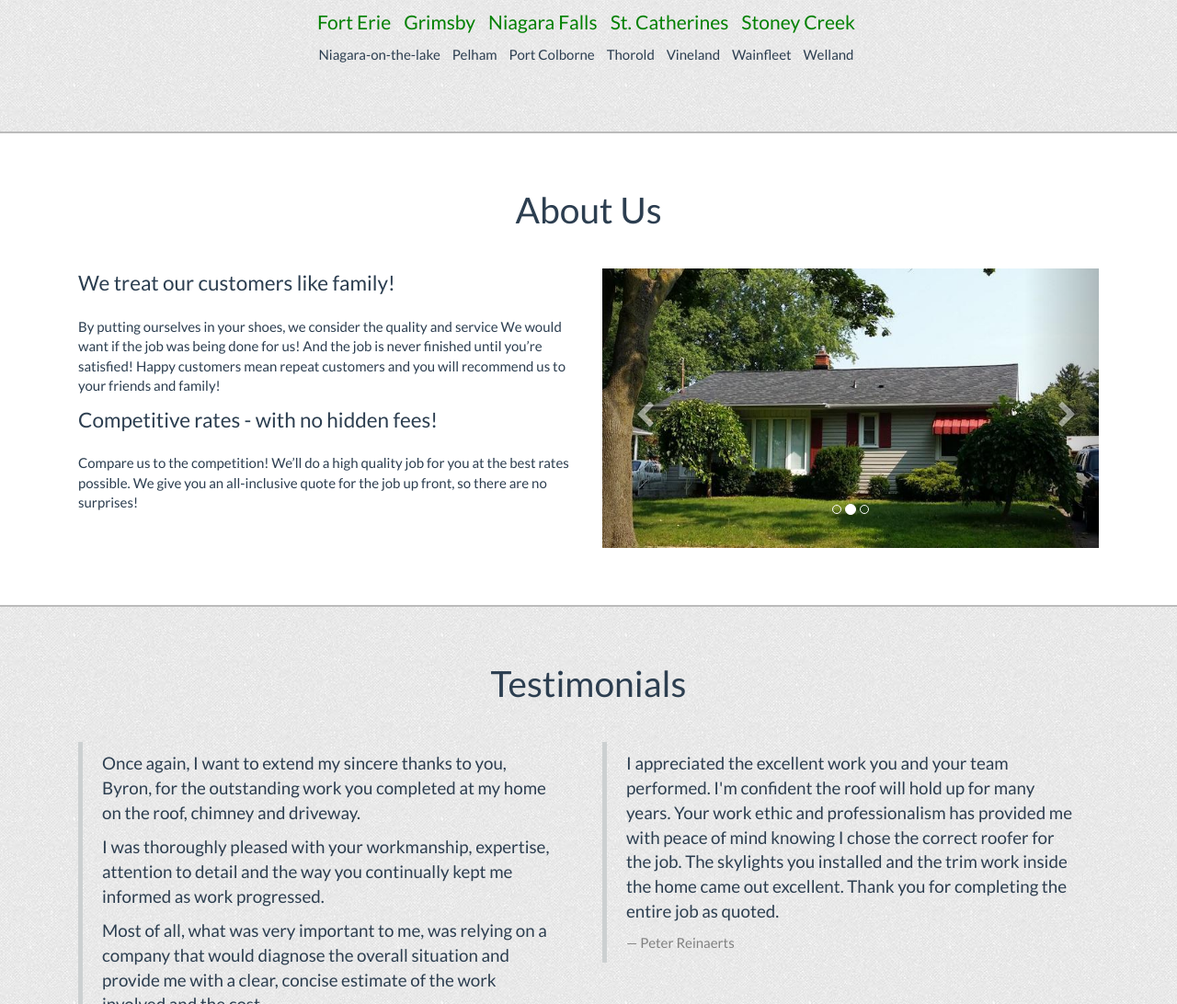
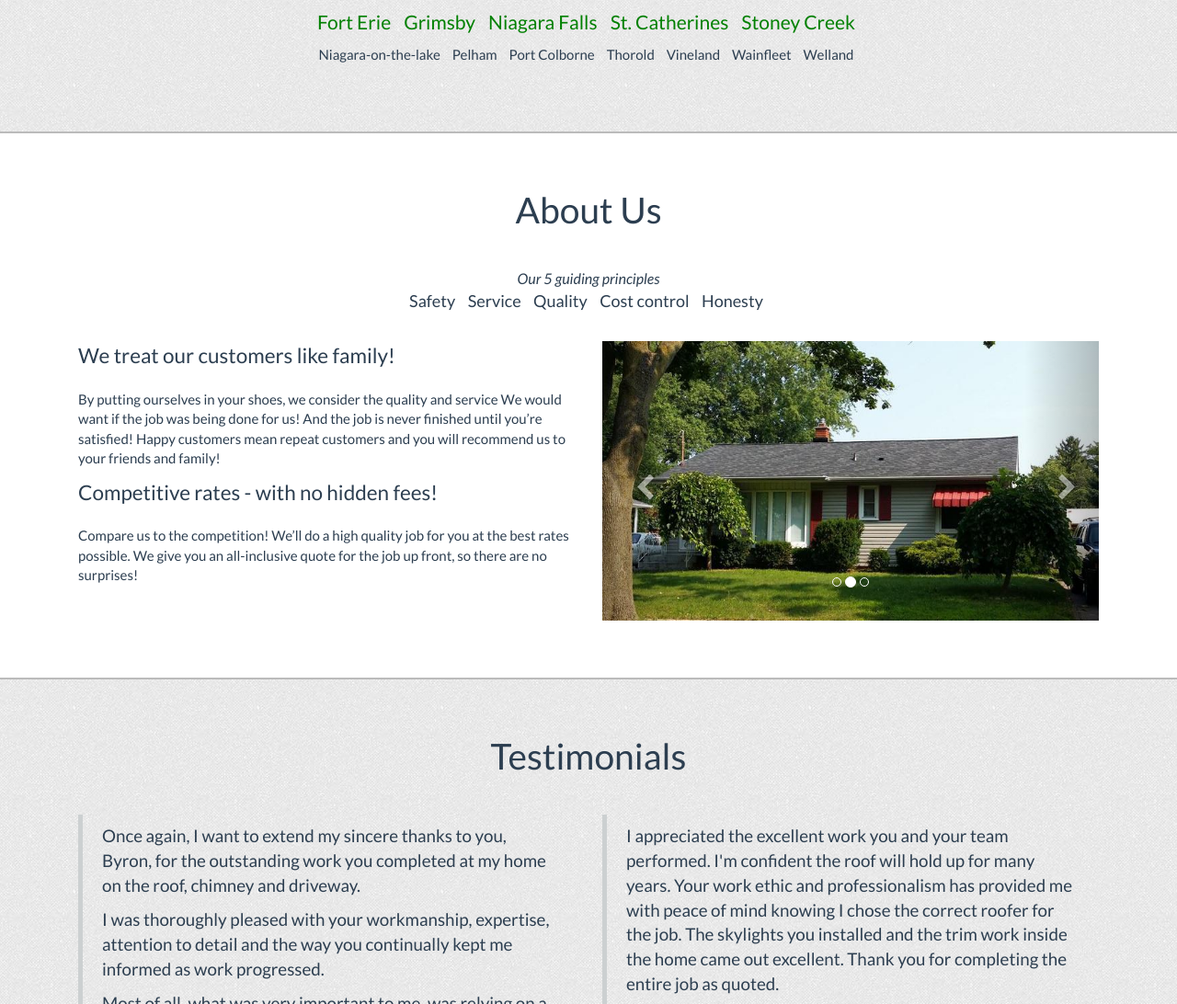
Before and after one commit to sibartlett/integrityrandc, a website: page index.html in a window 1280 px wide. Shown: the part 1277-2369 px from the top of the page at 92% size. Drawn offline with Linux system fonts and the light colour scheme.

Commit message:
Added 5 guiding principles

```diff
--- a/index.html
+++ b/index.html
@@ -48,7 +48,7 @@
         <div class="collapse navbar-collapse" id="navbar-collapse">
           <ul class="nav navbar-nav">
             <li><a href="#services">Services</a></li>
-            <li><a href="#work">About <span class="hidden-sm"> Us</span></a></li>
+            <li><a href="#about">About <span class="hidden-sm"> Us</span></a></li>
             <li><a href="#testimonials">Testimonials</a></li>
           </ul>
           <div class="navbar-form navbar-right">
@@ -219,13 +219,25 @@
       </div>
 
 
-      <div class="section" id="work">
+      <div class="section" id="about">
         <div class="container-fluid">
           <div class="row">
             <div class="col-xs-12">
               <div class="page-header">
                 <h1>About Us</h1>
               </div>
+            </div>
+          </div>
+          <div class="row" id="principles">
+            <div class="col-xs-12">
+              <p>Our 5 guiding principles</p>
+              <ul class="list-inline">
+                <li>Safety</li>
+                <li>Service</li>
+                <li>Quality</li>
+                <li>Cost control</li>
+                <li>Honesty</li>
+              </ul>
             </div>
           </div>
           <div class="row">
--- a/src/less/index.less
+++ b/src/less/index.less
@@ -92,7 +92,20 @@ blockquote .small, blockquote footer, blockquote small {
   }
 }
 
-#work {
+#about {
+  #principles {
+    margin-bottom: 20px;
+    p {
+        text-align: center;
+        font-size: 16px;
+        font-style: italic;
+        margin-bottom: 0;
+    }
+    ul {
+      text-align: center;
+      font-size: 18px;
+    }
+  }
 }
 
 #testimonials {
```
Also changed, not shown: dist/styles.css, dist/styles.min.css.
